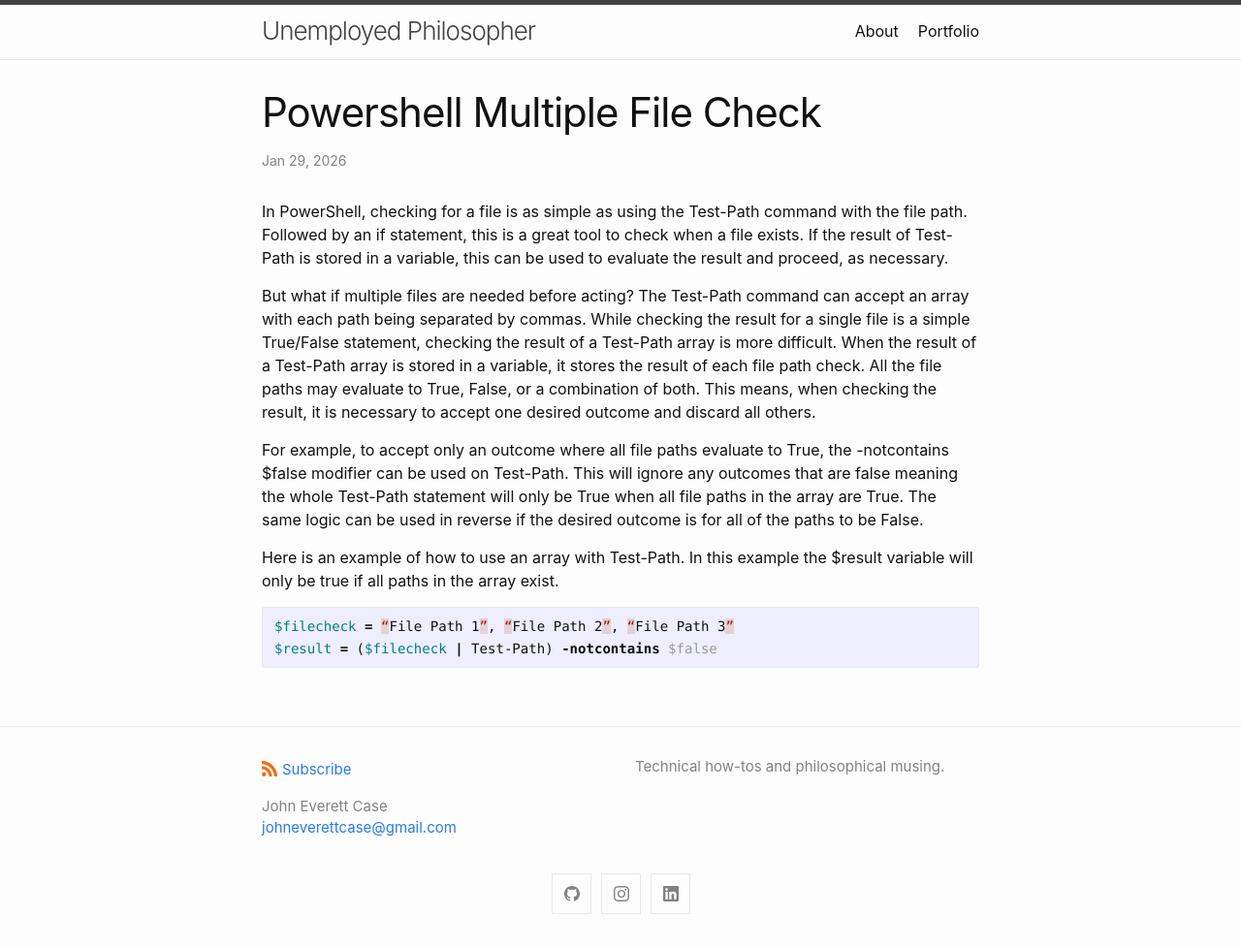
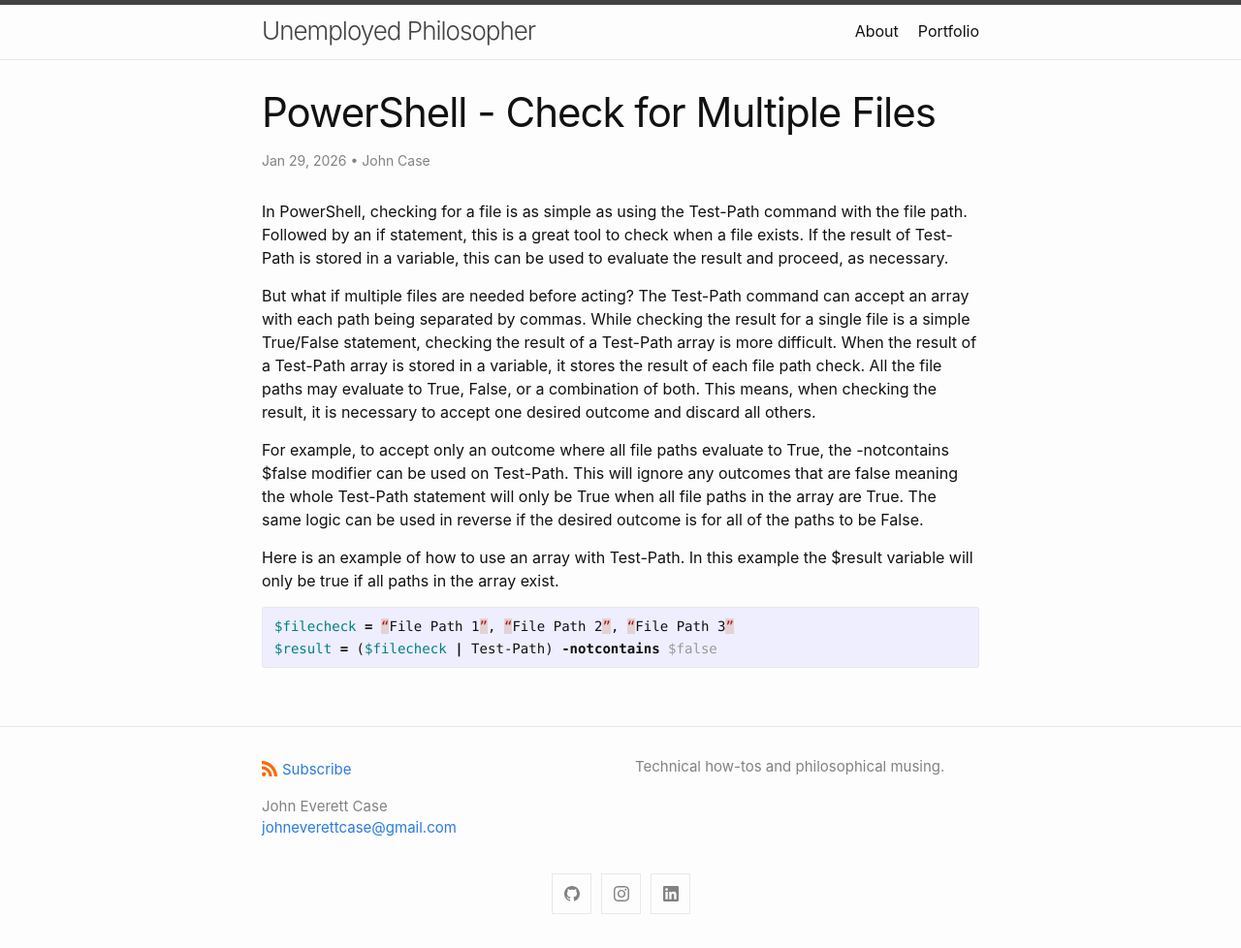
Before and after one commit to johnnycase/johnnycase.github.io, a Jekyll site: the page built from _posts/2026-01-29-PowerShell-Multiple-File-Check.md, in a window 1280 px wide. Shown: the whole page at 97% size. Built offline with Jekyll 4.4.1, drawn with Linux system fonts in a browser that asks for light colours.

Commit message:
Update 2026-01-29-PowerShell-Multiple-File-Check.md

```diff
--- a/_posts/2026-01-29-PowerShell-Multiple-File-Check.md
+++ b/_posts/2026-01-29-PowerShell-Multiple-File-Check.md
@@ -1,5 +1,9 @@
 ---
 layout: post
+title: "PowerShell - Check for Multiple Files"
+categories: PowerShell
+author:
+- John Case
 ---
 In PowerShell, checking for a file is as simple as using the Test-Path command with the file path. Followed by an if statement, this is a great tool to check when a file exists. If the result of Test-Path is stored in a variable, this can be used to evaluate the result and proceed, as necessary.
 
```
